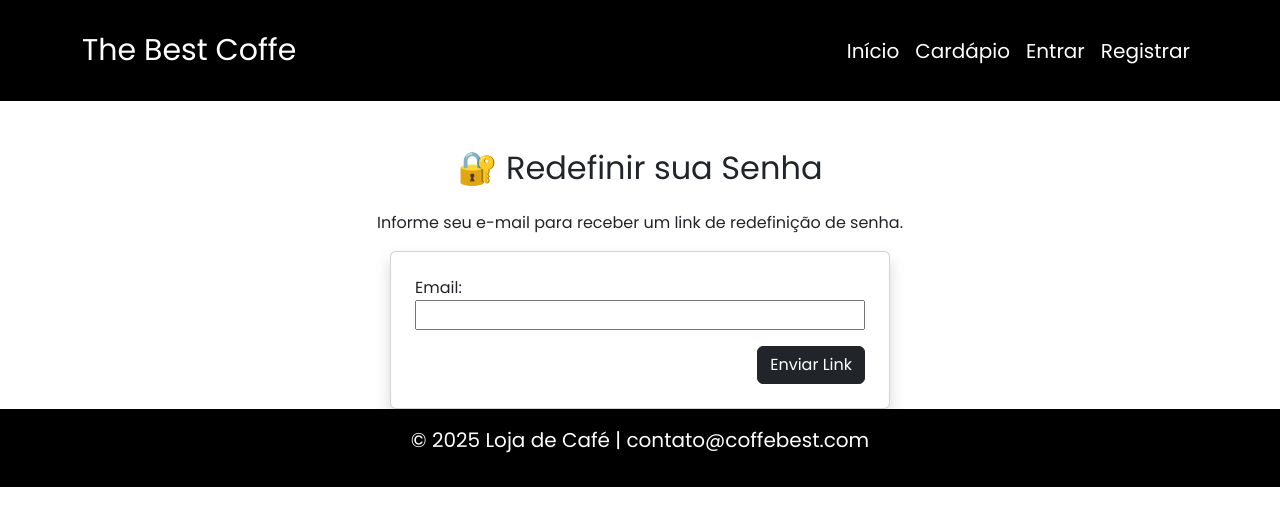
After one commit to Jvvy/CoffeShop, a Django app: page /resetar-senha/ in a window 1280 px wide. The commit adds this page. Shown: the top 526 px of the page. Run offline with Django 4.2, Linux system fonts and the light colour scheme.

Commit message:
Telas de Login e Reset de Senha Adicionadas.

```diff
--- a/cafeteria/templates/cafeteria/login.html
+++ b/cafeteria/templates/cafeteria/login.html
@@ -19,6 +19,12 @@
                     {{ form.password|add_class:"form-control" }}
                 </div>
                 <button type="submit" class="btn btn-dark w-100">Entrar</button>
+
+                <div class="text-center mt-3">
+                    <a href="{% url 'password_reset' %}">Esqueceu sua senha?</a>
+                </div>
+
+
             </form>
             <p class="text-center mt-3">Não tem uma conta? <a href="{% url 'registro' %}">Registre-se</a></p>
         </div>
--- /dev/null
+++ b/cafeteria/templates/cafeteria/reset_senha.html
@@ -0,0 +1,16 @@
+{% extends 'cafeteria/base.html' %}
+{% block title %}Redefinir Senha{% endblock %}
+{% block content %}
+<div class="container mt-5">
+    <h2 class="text-center mb-4">🔐 Redefinir sua Senha</h2>
+    <p class="text-center">Informe seu e-mail para receber um link de redefinição de senha.</p>
+    <form method="post" class="card p-4 shadow mx-auto" style="max-width: 500px;">
+        {% csrf_token %}
+        {{ form.email.label_tag }}
+        {{ form.email }}
+        <div class="text-end mt-3">
+            <button type="submit" class="btn btn-dark">Enviar Link</button>
+        </div>
+    </form>
+</div>
+{% endblock %}
--- a/cafeteria/urls.py
+++ b/cafeteria/urls.py
@@ -30,4 +30,12 @@ urlpatterns = [
 
     # URL para finalizar o pedido ...:
     path('finalizar/', views.finalizar_pedido, name='finalizar_pedido'),
+
+    # URL para redefinir a senha ...:
+    path('resetar-senha/', auth_views.PasswordResetView.as_view(template_name='cafeteria/reset_senha.html'), name='password_reset'),
+    path('resetar-senha/enviado/', auth_views.PasswordResetDoneView.as_view(template_name='cafeteria/reset_enviado.html'), name='password_reset_done'),
+    path('resetar-senha/<uidb64>/<token>/', auth_views.PasswordResetConfirmView.as_view(template_name='cafeteria/reset_confirmar.html'), name='password_reset_confirm'),
+    path('resetar-senha/feito/', auth_views.PasswordResetCompleteView.as_view(template_name='cafeteria/reset_completo.html'), name='password_reset_complete'),
+
+
 ]
--- a/meu_site/settings.py
+++ b/meu_site/settings.py
@@ -76,6 +76,9 @@ AUTH_PASSWORD_VALIDATORS = [
     },
 ]
 
+# Configurações de autenticação ...:
+EMAIL_BACKEND = 'django.core.mail.backends.console.EmailBackend'
+
 # Idioma e horário
 LANGUAGE_CODE = 'pt-br'
 TIME_ZONE = 'America/Sao_Paulo'
```
Also changed, not shown: cafeteria/templates/cafeteria/reset_completo.html (added, +9 -0 lines), cafeteria/templates/cafeteria/reset_confirmar.html (added, +14 -0 lines), cafeteria/templates/cafeteria/reset_enviado.html (added, +9 -0 lines), db.sqlite3.
